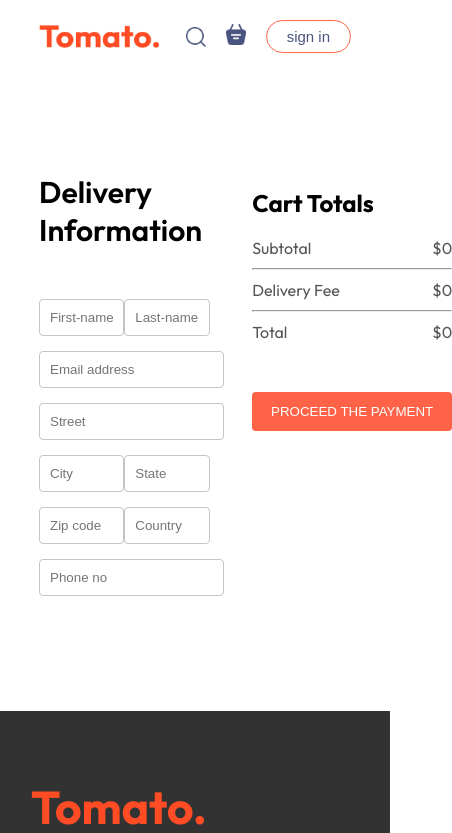
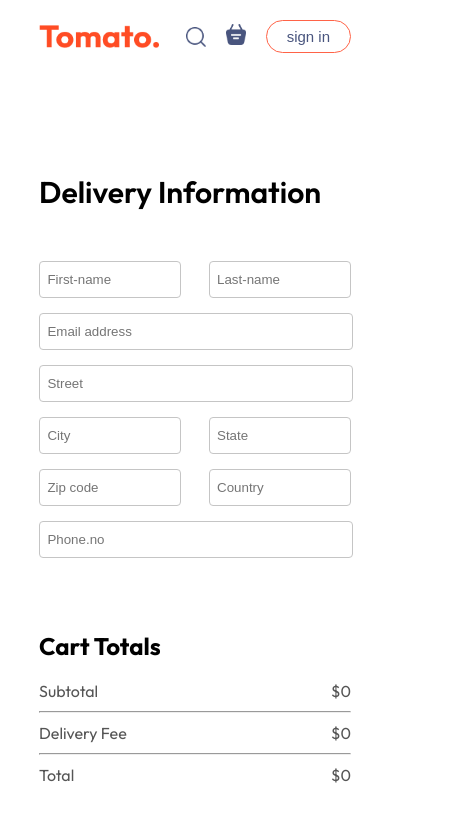
Before and after one commit to Deepanshumelkani77/Tomato, a React (Vite) app: page /order in a window 390 px wide. Shown: the top 833 px of the page, 452 px wide, since content can reach past the window. Built offline with nearby package versions, Linux system fonts and the light colour scheme.

Commit message:
complete frontend

```diff
--- a/src/pages/placeorder/Placeorder.css
+++ b/src/pages/placeorder/Placeorder.css
@@ -2,14 +2,13 @@
     display:flex;
     align-items:start;
     justify-content: space-between;
-    gap:50px;
-    margin-top: 100px;
+ margin-top: 100px;
     font-family: "Outfit",sans-serif;
 }
 
 .place-order-left{
-    width:100%;
-    max-width:max(30%,500px);
+    width:40%;
+
 
 }
 .place-order-left .tittle{
@@ -22,23 +21,26 @@ margin-bottom: 50px;
 .place-order-left input{
     margin-bottom: 15px;
     width:100%;
-    padding: 10px;
+    padding: 10px 0px;
     border: 1px solid #c5c5c5;
     border-radius: 4px;
     outline-color: tomato;
 }
-.place-order-left .multi-fields{
-    width:104.5%;
+ .multi-fields{
+    width:100%;
 display: flex;
 justify-content: space-between;
+
+
 }
 .multi-fields input{
     width:45%;
 }
 
+
 .place-order-right{
-    margin-top: 15px;
-    width:100%;
+    margin-top: 8px;
+    width:40%;
     max-width:max(40%,500px);
 
 }
@@ -46,3 +48,17 @@ justify-content: space-between;
     margin-top: 30px;
 
 }
+
+@media (max-width:750px)
+{
+    .place-order{
+        flex-direction: column;
+        gap:50px;
+    }
+    .place-order-left{
+        width:100%;
+    }
+    .place-order-right{
+        width:100%;
+    }
+}
--- a/src/pages/placeorder/Placeorder.jsx
+++ b/src/pages/placeorder/Placeorder.jsx
@@ -15,20 +15,23 @@ const Placeorder = () => {
 <div className="place-order-left">
   <p className='tittle'>Delivery Information</p>
   <div className="multi-fields">
-    <input type="text" placeholder="First-name" />
-    <input type="text" placeholder="Last-name" />
+    <input type="text" placeholder="  First-name" />
+    <input type="text" placeholder="  Last-name" />
 </div>
-<input type="email" placeholder='Email address'/>
-<input type="text" placeholder='Street'/>
+
+  <input type="email" placeholder='  Email address'/>
+<input type="text" placeholder='  Street'/>
+
+
 <div className="multi-fields">
-    <input type="text" placeholder="City" />
-    <input type="text" placeholder="State" />
+    <input type="text" placeholder="  City" />
+    <input type="text" placeholder="  State" />
 </div>
 <div className="multi-fields">
-    <input type="text" placeholder="Zip code" />
-    <input type="text" placeholder="Country" />
+    <input type="text" placeholder="  Zip code" />
+    <input type="text" placeholder="  Country" />
 </div>
-<input type="text" placeholder='Phone no' />
+<input type="text" placeholder='  Phone.no' />
 </div>
 
 
```
